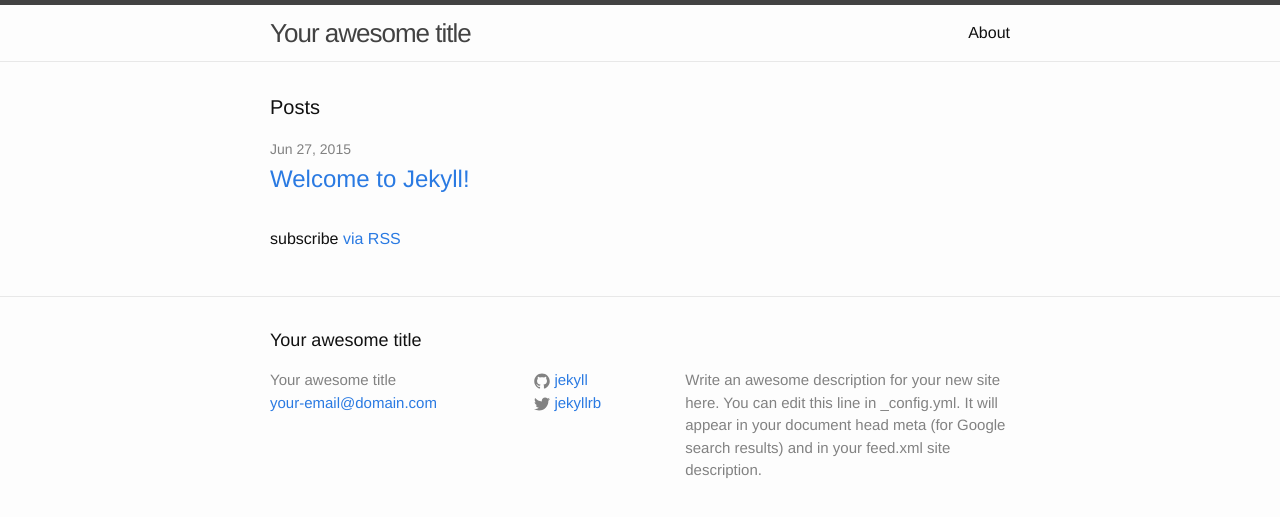
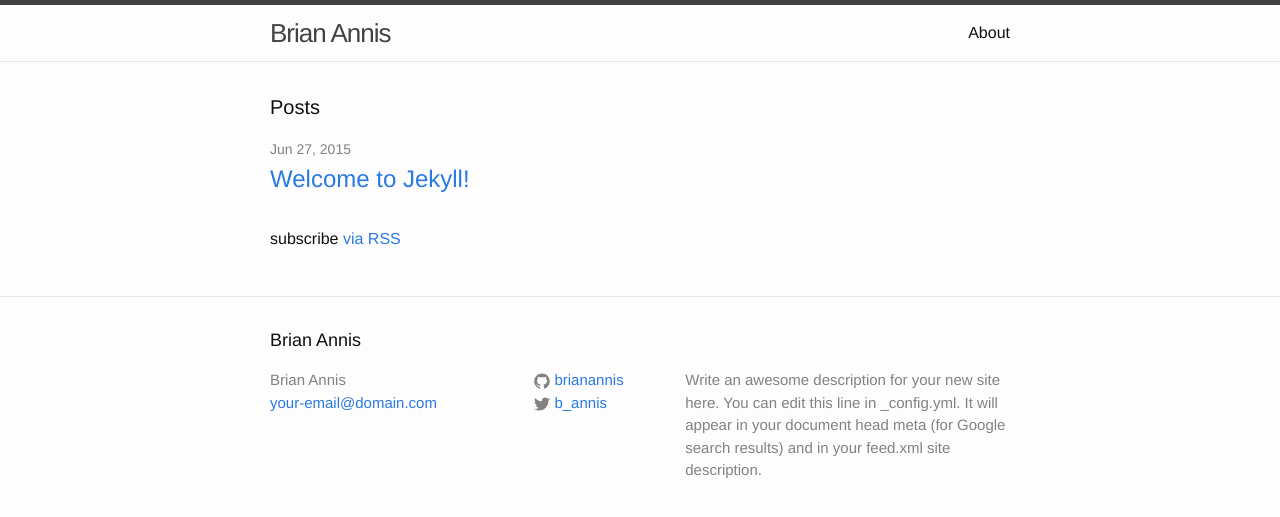
Before and after one commit to brianannis/annis.github.io, a Jekyll site: the page built from index.html, in a window 1280 px wide. Shown: the top 517 px of the page. Built offline with Jekyll 4.4.1, drawn with Linux system fonts in a browser that asks for light colours.

Commit message:
Change page

```diff
--- a/_config.yml
+++ b/_config.yml
@@ -1,14 +1,14 @@
 # Site settings
-title: Your awesome title
+title: Brian Annis
 email: your-email@domain.com
 description: > # this means to ignore newlines until "baseurl:"
   Write an awesome description for your new site here. You can edit this
   line in _config.yml. It will appear in your document head meta (for
   Google search results) and in your feed.xml site description.
 baseurl: "" # the subpath of your site, e.g. /blog/
-url: "http://yourdomain.com" # the base hostname & protocol for your site
-twitter_username: jekyllrb
-github_username:  jekyll
+url: "http://brianannis.github.io" # the base hostname & protocol for your site
+twitter_username: b_annis
+github_username:  brianannis
 
 # Build settings
 markdown: kramdown
```
